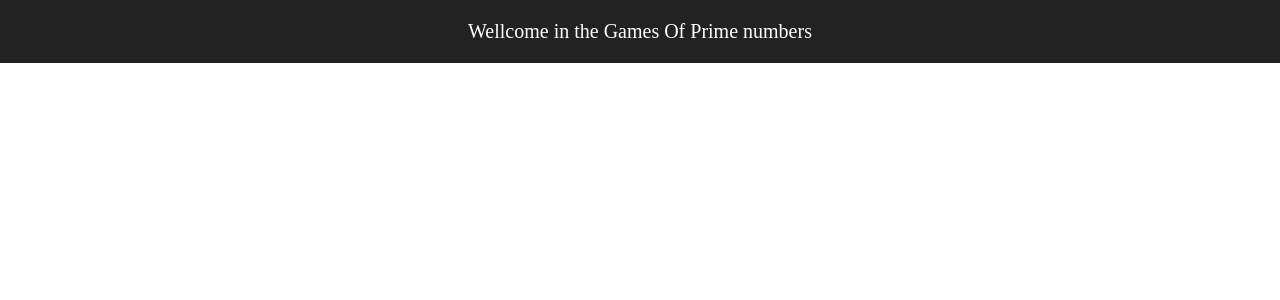
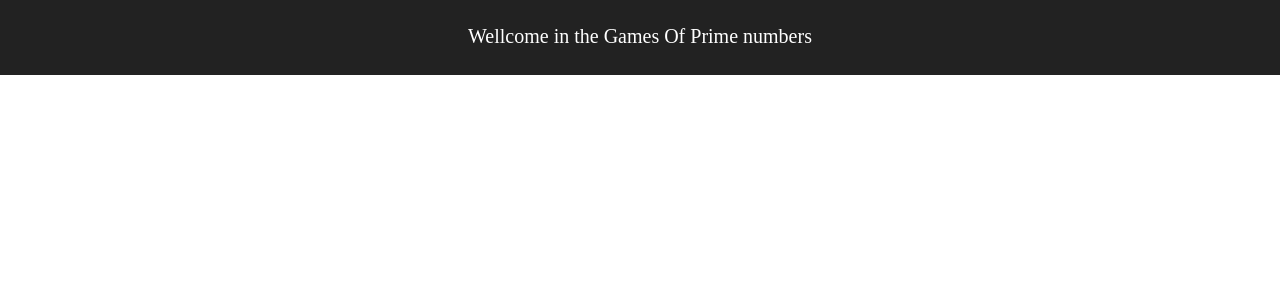
Before and after one commit to hassanad94/prime, a PHP site: page / in a window 1280 px wide. Shown: the top 300 px of the page. Run offline with PHP 8.4, Linux system fonts and the light colour scheme.

Commit message:
style mod

```diff
--- a/css/style.css
+++ b/css/style.css
@@ -6,20 +6,20 @@ body{
 
 /*Navbar */
 .navbar{
-	position:fixed;
-	top:0;
+	height:50px;
 	width:100%;
 	background-color:#222;
 	margin-bottom:5px;
+	padding-top:25px;
 }
 .wellcome-box
 {
-	padding-top:0px;
-
+	height:100%;
 	text-align:center;
 }
 #wellcome-title
 {
+	margin:0;
 	color:white;
 	font-size:20px;
 }
```
